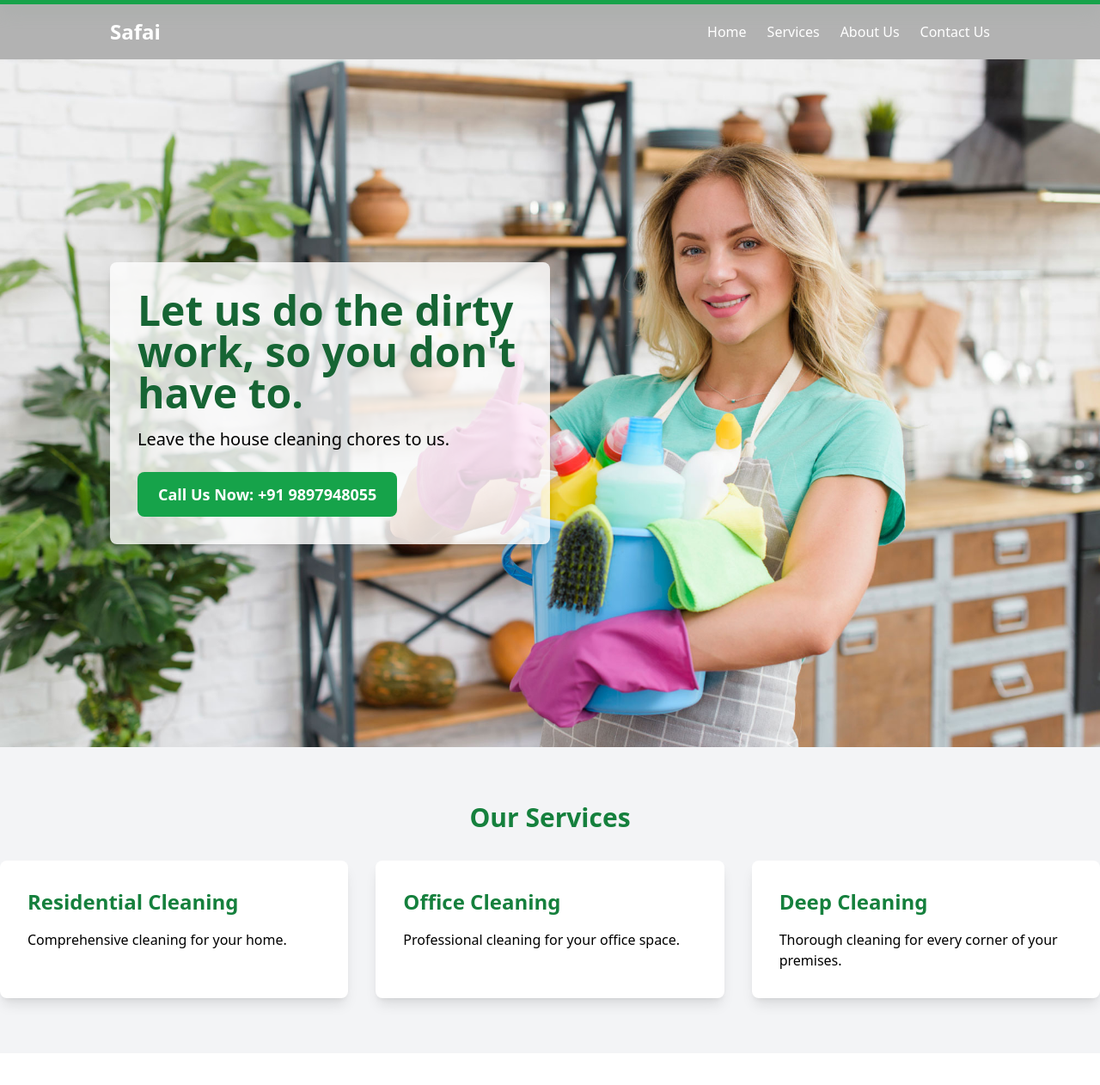
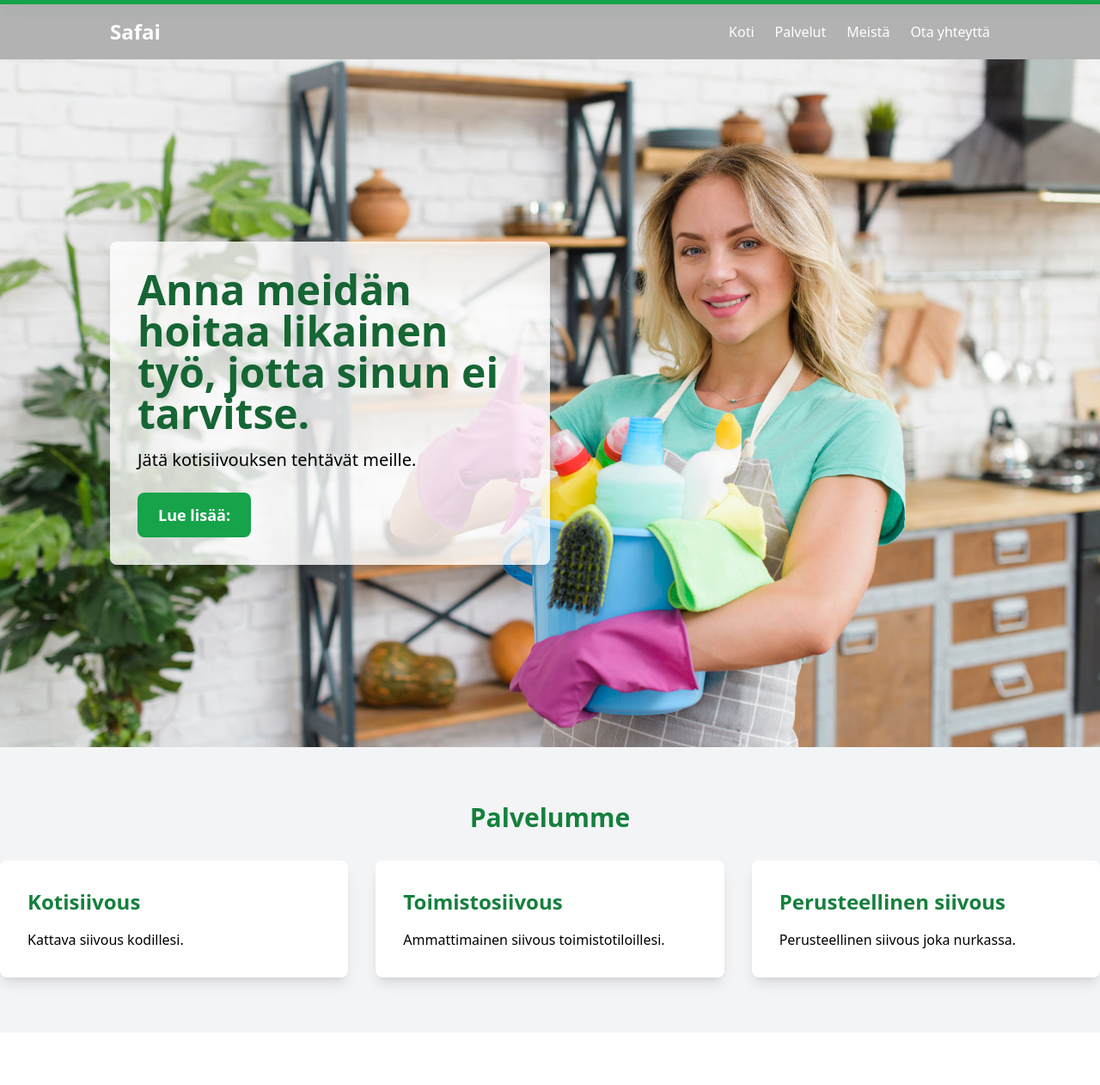
Before and after one commit to DeepeshKalura/saffi-html-page, a plain HTML site: page public/index.html in a window 1280 px wide. Shown: the part 35-1297 px from the top of the page at 86% size. Drawn offline with nearby package versions, Linux system fonts and the light colour scheme; some packages are replaced by stand-ins of ours.

Commit message:
provide language support

```diff
--- a/public/index.html
+++ b/public/index.html
@@ -1,5 +1,6 @@
 <!DOCTYPE html>
-<html lang="en">
+<html>
+
 <head>
   <meta charset="utf-8" />
   <meta name="viewport" content="width=device-width, initial-scale=1.0" />
@@ -8,55 +9,24 @@
   <!-- Firebase SDK and other scripts -->
   <script defer src="/__/firebase/10.12.4/firebase-app-compat.js"></script>
   <script defer src="/__/firebase/10.12.4/firebase-auth-compat.js"></script>
-    <script
-      defer
-      src="/__/firebase/10.12.4/firebase-database-compat.js"
-    ></script>
-    <script
-      defer
-      src="/__/firebase/10.12.4/firebase-firestore-compat.js"
-    ></script>
-    <script
-      defer
-      src="/__/firebase/10.12.4/firebase-functions-compat.js"
-    ></script>
-    <script
-      defer
-      src="/__/firebase/10.12.4/firebase-messaging-compat.js"
-    ></script>
-    <script
-      defer
-      src="/__/firebase/10.12.4/firebase-storage-compat.js"
-    ></script>
-    <script
-      defer
-      src="/__/firebase/10.12.4/firebase-analytics-compat.js"
-    ></script>
-    <script
-      defer
-      src="/__/firebase/10.12.4/firebase-remote-config-compat.js"
-    ></script>
-    <script
-      defer
-      src="/__/firebase/10.12.4/firebase-performance-compat.js"
-    ></script>
+  <script defer src="/__/firebase/10.12.4/firebase-database-compat.js"></script>
+  <script defer src="/__/firebase/10.12.4/firebase-firestore-compat.js"></script>
+  <script defer src="/__/firebase/10.12.4/firebase-functions-compat.js"></script>
+  <script defer src="/__/firebase/10.12.4/firebase-messaging-compat.js"></script>
+  <script defer src="/__/firebase/10.12.4/firebase-storage-compat.js"></script>
+  <script defer src="/__/firebase/10.12.4/firebase-analytics-compat.js"></script>
+  <script defer src="/__/firebase/10.12.4/firebase-remote-config-compat.js"></script>
+  <script defer src="/__/firebase/10.12.4/firebase-performance-compat.js"></script>
   <script defer src="/__/firebase/init.js?useEmulator=true"></script>
 
   <script src="https://cdn.tailwindcss.com"></script>
 
-    <link
-      rel="stylesheet"
-      href="https://cdnjs.cloudflare.com/ajax/libs/font-awesome/6.6.0/css/all.min.css"
+  <link rel="stylesheet" href="https://cdnjs.cloudflare.com/ajax/libs/font-awesome/6.6.0/css/all.min.css"
     integrity="sha512-Kc323vGBEqzTmouAECnVceyQqyqdsSiqLQISBL29aUW4U/M7pSPA/gEUZQqv1cwx4OnYxTxve5UMg5GT6L4JJg=="
-      crossorigin="anonymous"
-      referrerpolicy="no-referrer"
-    />
+    crossorigin="anonymous" referrerpolicy="no-referrer" />
 
   <!-- Google Analytics and Tag Manager -->
-    <script
-      async
-      src="https://www.googletagmanager.com/gtag/js?id=G-W6HYGV31E1"
-    ></script>
+  <script async src="https://www.googletagmanager.com/gtag/js?id=G-W6HYGV31E1"></script>
   <script>
     window.dataLayer = window.dataLayer || [];
     function gtag() {
@@ -83,106 +53,103 @@
   </script>
 
   <script defer>
-      document.addEventListener("DOMContentLoaded", () => {
+    document.addEventListener("DOMContentLoaded", async () => {
+      // TODO: Change to the company's phone number
       const phoneNumber = "+91 9897948055";
+
+
+      async function fetchLanguageData(lang) {
+
+        const response = await fetch(`language/${lang}.json`);
+        return response.json();
+      }
+
+
       document
         .querySelectorAll(".phone-number")
         .forEach((el) => (el.textContent = phoneNumber));
+
+      const userPreferredLanguage = localStorage.getItem('language') || "fi";
+      langData = await fetchLanguageData(userPreferredLanguage);
+      updateContent(langData);
     });
+
+    function setLanguagePreference(lang) {
+      localStorage.setItem('language', lang);
+      location.reload();
+    }
+
+    function updateContent(langData) {
+      document.querySelectorAll('[data-i18n]').forEach(element => {
+        const key = element.getAttribute('data-i18n');
+        element.textContent = langData[key];
+      });
+    }
+    async function changeLanguage(lang) {
+      await setLanguagePreference(lang);
+
+      const langData = await fetchLanguageData(lang);
+      updateContent(langData);
+    }
+
   </script>
 </head>
 
 <body>
   <!-- Google Tag Manager (noscript) -->
   <noscript>
-      <iframe
-        src="https://www.googletagmanager.com/ns.html?id=GTM-TPJ5KBRN"
-        height="0"
-        width="0"
-        style="display: none; visibility: hidden"
-      ></iframe>
+    <iframe src="https://www.googletagmanager.com/ns.html?id=GTM-TPJ5KBRN" height="0" width="0"
+      style="display: none; visibility: hidden"></iframe>
   </noscript>
 
   <!-- Top bar with contact info -->
   <div class="bg-green-600 py-2 px-4 md:px-32 text-white">
     <div class="flex flex-col md:flex-row justify-between items-center">
       <p class="text-sm md:text-base">
-          <a href="tel:+919897948055" class="hover:text-gray-300"
-            >+91 9897948055</a
-          >
+        <a href="tel:+919897948055" class="hover:text-gray-300">+91 9897948055</a>
         |
-          <a href="mailto:talk@shafai.fi" class="hover:text-gray-300"
-            >talk@shafai.fi</a
-          >
+        <a href="mailto:talk@shafai.fi" class="hover:text-gray-300">talk@shafai.fi</a>
       </p>
       <div class="flex space-x-4 mt-2 md:mt-0">
-          <a href="#" class="hover:text-gray-300"
-            ><i class="fab fa-facebook"></i
-          ></a>
-          <a href="#" class="hover:text-gray-300"
-            ><i class="fab fa-twitter"></i
-          ></a>
-          <a
-            href="https://www.instagram.com/safai.service/?igsh=eXNsc201bm1oMzYy"
-            class="hover:text-gray-300"
-            ><i class="fab fa-instagram"></i
-          ></a>
+        <a href="#" class="hover:text-gray-300"><i class="fab fa-facebook"></i></a>
+        <a href="#" class="hover:text-gray-300"><i class="fab fa-twitter"></i></a>
+        <a href="https://www.instagram.com/safai.service/?igsh=eXNsc201bm1oMzYy" class="hover:text-gray-300"><i
+            class="fab fa-instagram"></i></a>
       </div>
     </div>
   </div>
 
   <!-- Navigation and header -->
   <header class="relative">
-      <nav
-        class="bg-black bg-opacity-30 backdrop-filter backdrop-blur-md sticky top-0 z-20"
-      >
-        <div
-          class="container mx-auto flex justify-between items-center py-4 px-4 md:px-32"
-        >
+    <nav class="bg-black bg-opacity-30 backdrop-filter backdrop-blur-md sticky top-0 z-20">
+      <div class="container mx-auto flex justify-between items-center py-4 px-4 md:px-32">
         <a href="#" class="text-2xl font-bold text-white">Safai</a>
         <button id="menu-toggle" class="text-white md:hidden">
           <i class="fas fa-bars"></i>
         </button>
         <div id="menu" class="hidden md:flex space-x-6 ">
-            <a href="#home" class="text-white hover:text-green-600">Home</a>
-            <a href="#services" class="text-white hover:text-green-600"
-              >Services</a
-            >
-            <a href="#about" class="text-white hover:text-green-600"
-              >About Us</a
-            >
-            <a href="#contact" class="text-white hover:text-green-600"
-              >Contact Us</a
-            >
+          <a href="#home" class="text-white hover:text-green-600" data-i18n="navHome"></a>
+          <a href="#services" class="text-white hover:text-green-600" data-i18n="navServices"></a>
+          <a href="#about" class="text-white hover:text-green-600" data-i18n="navAboutUs"></a>
+          <a href="#contact" class="text-white hover:text-green-600" data-i18n="navContactUs"></a>
         </div>
       </div>
     </nav>
   </header>
 
   <!-- Hero section -->
-    <section
-      id="home"
+  <section id="home"
     class="md:bg-cover bg-opacity-50 md:bg-[url('./assets/bg_1.jpg')] bg-cover bg-[url('https://images.unsplash.com/photo-1718152423985-2d7909a96fa1?q=80&w=1887&auto=format&fit=crop&ixlib=rb-4.0.3&ixid=M3wxMjA3fDB8MHxwaG90by1wYWdlfHx8fGVufDB8fHx8fA%3D%3D')] mx-auto h-screen"
-      data-stellar-background-ratio="0.5"
-    >
+    data-stellar-background-ratio="0.5">
     <div class="absolute inset-0 "></div>
-      <div
-        class="container mx-auto h-full flex items-center justify-start px-4 md:px-32"
-      >
-        <div
-          class="bg-white bg-opacity-80 p-8 rounded-lg shadow-lg w-full md:w-1/2"
-        >
-          <h1 class="text-4xl md:text-5xl font-bold mb-4 text-green-800">
-            Let us do the dirty work, so you don't have to.
+    <div class="container mx-auto h-full flex items-center justify-start px-4 md:px-32">
+      <div class="bg-white bg-opacity-80 p-8 rounded-lg shadow-lg w-full md:w-1/2">
+        <h1 class="text-4xl md:text-5xl font-bold mb-4 text-green-800" data-i18n="navTagline">
         </h1>
-          <p class="text-lg md:text-xl mb-6">
-            Leave the house cleaning chores to us.
+        <p class="text-lg md:text-xl mb-6" data-i18n="ourneedLine">
         </p>
-          <a
-            href="#contact"
-            class="bg-green-600 text-white py-3 px-6 rounded-lg text-lg font-semibold inline-block"
-            >Call Us Now: <span class="phone-number"></span
-          ></a>
+        <a href="#contact" class="bg-green-600 text-white py-3 px-6 rounded-lg text-lg font-semibold inline-block"
+          data-i18n="whatyoudoLine"> </a>
       </div>
     </div>
   </section>
@@ -190,27 +157,23 @@
   <!-- Services section -->
   <section id="services" class="py-16 bg-gray-100">
     <div class="container mx-auto">
-        <h2 class="text-3xl font-bold mb-8 text-center text-green-700">
-          Our Services
+      <h2 class="text-3xl font-bold mb-8 text-center text-green-700" data-i18n="offeringLine">
       </h2>
       <div class="grid grid-cols-1 md:grid-cols-2 lg:grid-cols-3 gap-8">
         <div class="bg-white p-8 rounded-lg shadow-lg">
-            <h3 class="text-2xl font-bold mb-4 text-green-700">
-              Residential Cleaning
+          <h3 class="text-2xl font-bold mb-4 text-green-700" data-i18n="serviceOne">
           </h3>
-            <p>Comprehensive cleaning for your home.</p>
+          <p data-i18n="serviceOneAbout"></p>
         </div>
         <div class="bg-white p-8 rounded-lg shadow-lg">
-            <h3 class="text-2xl font-bold mb-4 text-green-700">
-              Office Cleaning
+          <h3 class="text-2xl font-bold mb-4 text-green-700" data-i18n="serviceTwo">
           </h3>
-            <p>Professional cleaning for your office space.</p>
+          <p data-i18n="serviceTwoAbout"></p>
         </div>
         <div class="bg-white p-8 rounded-lg shadow-lg">
-            <h3 class="text-2xl font-bold mb-4 text-green-700">
-              Deep Cleaning
+          <h3 class="text-2xl font-bold mb-4 text-green-700" data-i18n="servciceThree">
           </h3>
-            <p>Thorough cleaning for every corner of your premises.</p>
+          <p data-i18n="serviceThreeAbout"></p>
         </div>
       </div>
     </div>
@@ -219,11 +182,8 @@
   <!-- About Us section -->
   <section id="about" class="py-16 bg-white">
     <div class="container mx-auto text-center">
-        <h2 class="text-3xl font-bold mb-8 text-green-700">About Us</h2>
-        <p class="text-lg max-w-2xl mx-auto">
-          We are a team of dedicated cleaning professionals with years of
-          experience in providing top-quality cleaning services. Our mission is
-          to make your spaces spotless and comfortable.
+      <h2 class="text-3xl font-bold mb-8 text-green-700" data-i18n="aboutUsSection"></h2>
+      <p class="text-lg max-w-2xl mx-auto" data-i18n="aboutUsLiner">
       </p>
     </div>
   </section>
@@ -237,41 +197,19 @@
       <form class="max-w-lg mx-auto bg-white p-8 rounded-lg shadow-lg">
         <div class="mb-4">
           <label for="name" class="block text-lg font-bold mb-2">Name</label>
-            <input
-              type="text"
-              id="name"
-              class="w-full border border-gray-300 p-3 rounded-lg"
-              required
-            />
+          <input type="text" id="name" class="w-full border border-gray-300 p-3 rounded-lg" required />
         </div>
         <div class="mb-4">
-            <label for="email" class="block text-lg font-bold mb-2"
-              >Email</label
-            >
-            <input
-              type="email"
-              id="email"
-              class="w-full border border-gray-300 p-3 rounded-lg"
-              required
-            />
+          <label for="email" class="block text-lg font-bold mb-2">Email</label>
+          <input type="email" id="email" class="w-full border border-gray-300 p-3 rounded-lg" required />
         </div>
         <div class="mb-4">
-            <label for="message" class="block text-lg font-bold mb-2 resize-none"
-              >Message</label
-            >
-            <textarea
-              id="message"
-              class="w-full border border-gray-300 p-3 rounded-lg"
-              rows="4"
-              required
-            ></textarea>
+          <label for="message" class="block text-lg font-bold mb-2 resize-none">Message</label>
+          <textarea id="message" class="w-full border border-gray-300 p-3 rounded-lg" rows="4" required></textarea>
         </div>
         <div class="flex justify-center">
-            <button
-            type="submit"
-            class="bg-green-600 text-white py-3 px-6 rounded-lg font-semibold "
-          >
-            Send Message
+          <button type="submit" class="bg-green-600 text-white py-3 px-6 rounded-lg font-semibold "
+            data-i18n="buttonEndMessage">
           </button>
         </div>
       </form>
@@ -297,4 +235,5 @@
       });
   </script>
 </body>
+
 </html>
--- /dev/null
+++ b/public/language/fi.json
@@ -0,0 +1,19 @@
+{
+    "navHome": "Koti",
+    "navServices": "Palvelut",
+    "navAboutUs": "Meistä",
+    "navContactUs": "Ota yhteyttä",
+    "navTagline": "Anna meidän hoitaa likainen työ, jotta sinun ei tarvitse.",
+    "ourneedLine": "Jätä kotisiivouksen tehtävät meille.",
+    "whatyoudoLine": "Lue lisää:",
+    "offeringLine": "Palvelumme",
+    "serviceOne": "Kotisiivous",
+    "serviceOneAbout": "Kattava siivous kodillesi.",
+    "serviceTwo": "Toimistosiivous",
+    "serviceTwoAbout": "Ammattimainen siivous toimistotiloillesi.",
+    "servciceThree": "Perusteellinen siivous",
+    "serviceThreeAbout": "Perusteellinen siivous joka nurkassa.",
+    "aboutUsSection": "Meistä",
+    "aboutUsLiner": "Olemme omistautuneiden siivousammattilaisten tiimi, jolla on vuosien kokemus korkealaatuisten siivouspalvelujen tarjoamisesta. Tehtävämme on tehdä tiloistasi tahrattomia ja viihtyisiä.",
+    "buttonEndMessage": "Lähetä viesti"
+}
```
Also changed, not shown: public/language/en.json (added, +19 -0 lines). Lines whose indentation alone changed are shown as unchanged.
